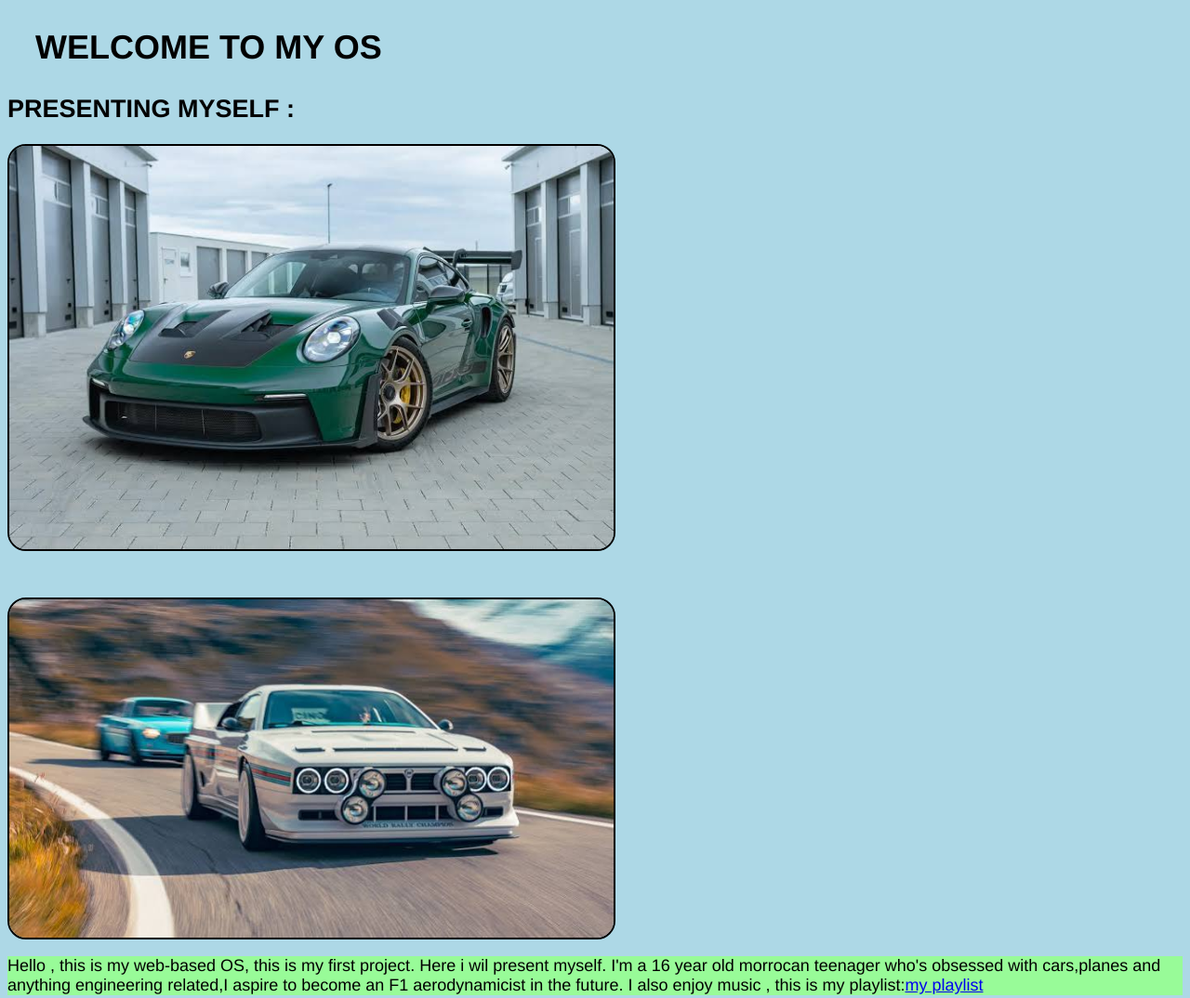
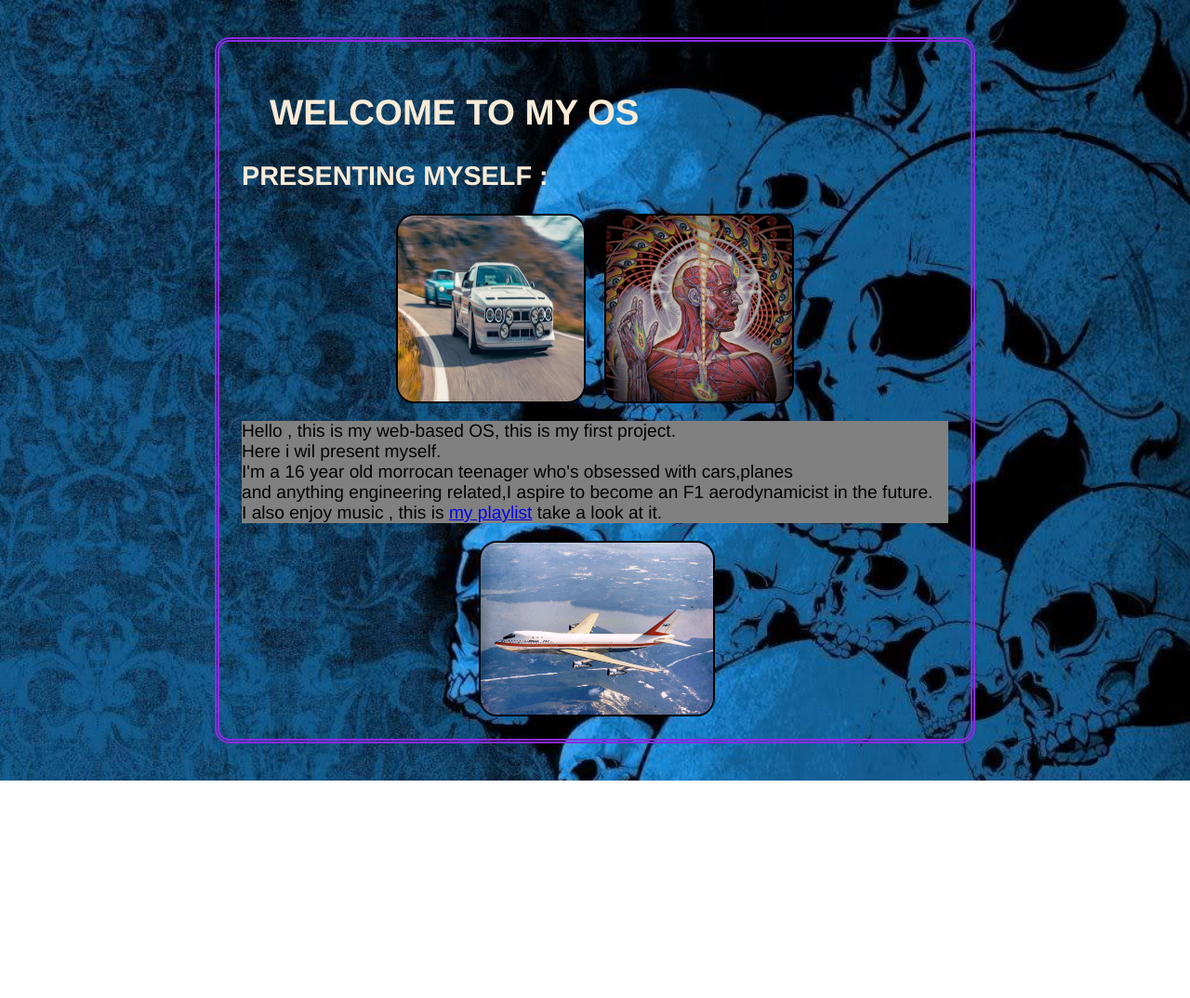
Before and after one commit to F1rino1s/websiteOS, a plain HTML site: page index.html in a window 1280 px wide. Shown: the top 1074 px of the page at 93% size. After the commit the page ends 840 px from the top, so only its background shows below. Drawn offline with Linux system fonts and the light colour scheme.

Commit message:
update index.html

```diff
--- a/index.html
+++ b/index.html
@@ -7,7 +7,7 @@
                 border: 2px solid black;
             }
             .image-container {
-                width:680px;
+                width:250px;
                 height: auto;
                 display: flex;
                 margin: 0 auto;
@@ -20,36 +20,37 @@
             }
             .image-row {
                 display: flex;
-                gap: 50px;
-                align-items: center;
+                gap: 20px;
+                justify-content: center;
                 flex-wrap: wrap;
             }
             .image-row img{
-                width: 650px;
+                width: 200px;
                 height: auto;
                 display: block;
             }
             body{
-                font-size: large;
+                font-size: larger;
                 font-family: 'Franklin Gothic Medium', 'Arial Narrow', Arial, sans-serif;
             }
         </style>
     </head>
-    <body style="background-color: lightblue;">
-        <h1 style="margin: 30px;">WELCOME TO MY OS</h1>
-        <h2>PRESENTING MYSELF :</h2>
-        </p>
-        <div class="image-row">
-            <img src="porsche.jpg"/>
-            <img src="kimera.jpg"/>
-        </div>
-        <p style="background-color:palegreen">Hello , this is my web-based OS, this is my first project.
-            Here i wil present myself.
-            I'm a 16 year old morrocan teenager who's obsessed with cars,planes and anything engineering related,I aspire to become an F1 aerodynamicist in the future.
-
-            I also enjoy music , this is my playlist:<a href ="https://audiomack.com/f1rino1s/playlist/my-playlist">my playlist</a>
-        <div class="image-container">
+    <body style="background-image:url(./blue\ skulls.jpg);background-size: cover;">
+        <div style=" border: thick double blueviolet;width: min(90vw, 760px);
+        border-radius: 16px;padding: 24px;margin: 40px auto;position: relative;">
+            <h1 style="margin: 30px;color:antiquewhite">WELCOME TO MY OS</h1>
+            <h2 style="color: antiquewhite;">PRESENTING MYSELF :</h2>
+         <div class="image-row">
+                <img src="kimera.jpg"/>
+             <img src="tool.jpg"/>
+         </div>
+            <p style="background-color:gray">Hello , this is my web-based OS, this is my first project.<br>
+            Here i wil present myself.<br>
+            I'm a 16 year old morrocan teenager who's obsessed with cars,planes <br>and anything engineering related,I aspire to become an F1 aerodynamicist in the future.<br>
+            I also enjoy music , this is <a href ="https://audiomack.com/f1rino1s/playlist/my-playlist">my playlist</a> take a look at it.</p>
+         <div class="image-container">
             <img src="747 boeing.jpg"/>
+         </div>
         </div>
     </body>
 </html>
```
Also changed, not shown: blue skulls.jpg (added), tool.jpg (added).
